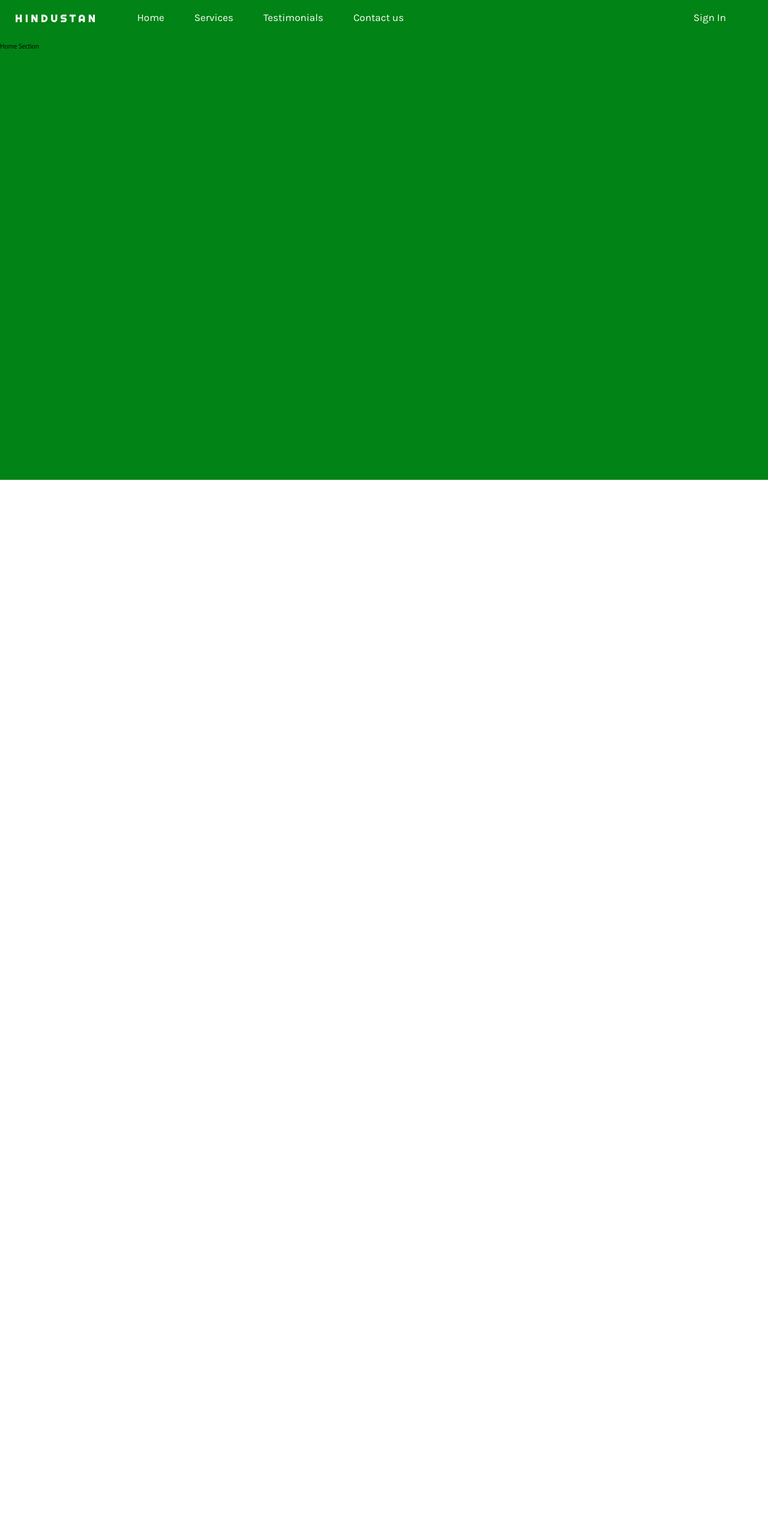
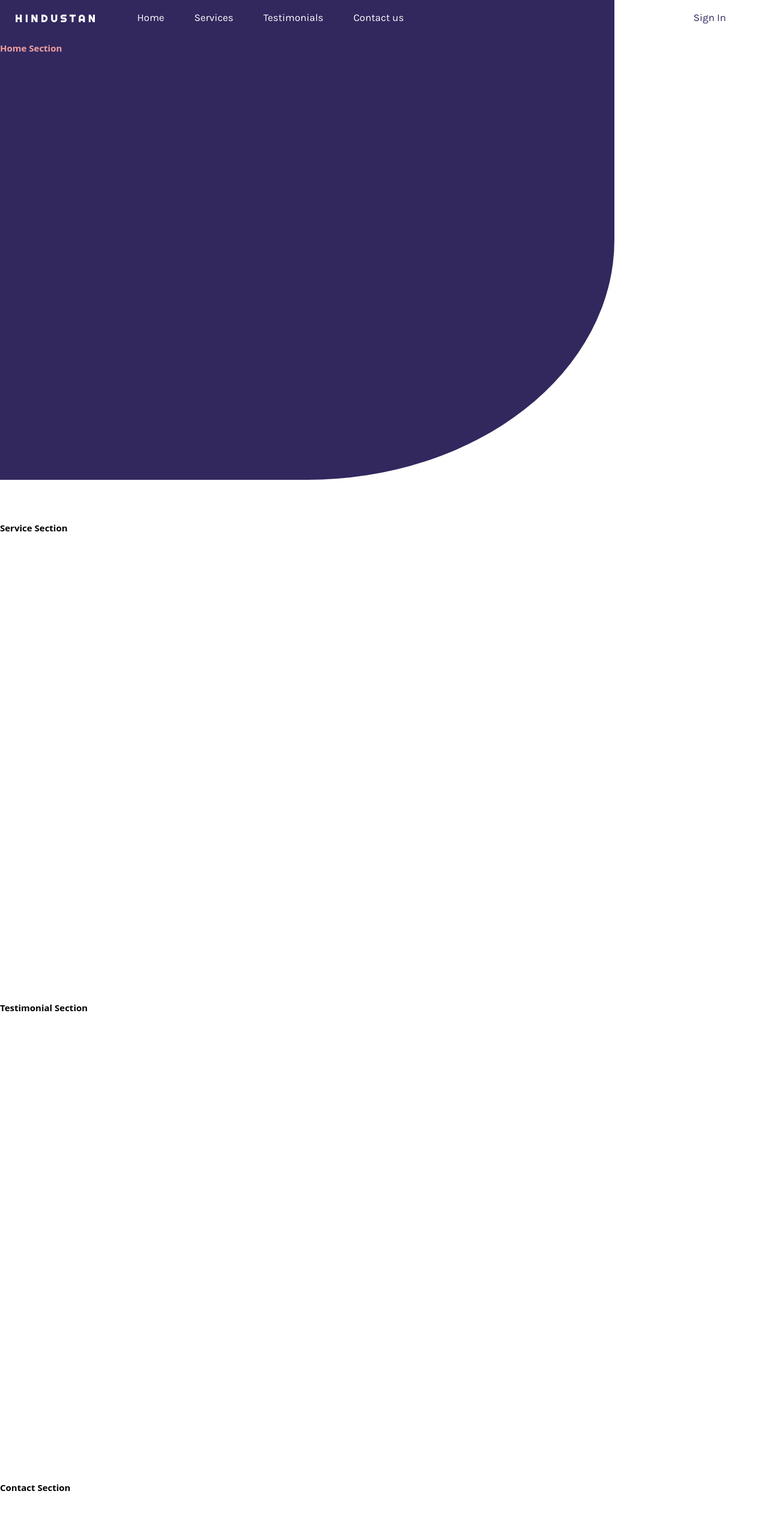
Before and after one commit to er-parag91/Community-Web-App, a React app: page / in a window 1280 px wide. Shown: the top 2566 px of the page at 60% size. Built offline with nearby package versions, Linux system fonts and the light colour scheme.

Commit message:
Placeholder section added

```diff
--- /dev/null
+++ b/src/Components/LandingPage/ContactSection/ContactSection.jsx
@@ -0,0 +1,13 @@
+
+import React from 'react';
+import './ContactSection.scss';
+
+const ContactSection = () => (
+  <div className="Contact">
+    <h1>
+        Contact Section
+    </h1>
+  </div>
+);
+
+export default ContactSection;
--- /dev/null
+++ b/src/Components/LandingPage/ContactSection/ContactSection.scss
@@ -0,0 +1,5 @@
+.Contact {
+    margin-top: 0rem;
+    padding-top: 7rem;
+    height: 100vh;
+}
--- /dev/null
+++ b/src/Components/LandingPage/HomeSection/HomeSection.jsx
@@ -0,0 +1,12 @@
+import React from 'react';
+import './HomeSection.scss';
+
+const HomeSection = () => (
+  <div className="Home">
+    <h1>
+        Home Section
+    </h1>
+  </div>
+);
+
+export default HomeSection;
--- /dev/null
+++ b/src/Components/LandingPage/HomeSection/HomeSection.scss
@@ -0,0 +1,15 @@
+.Home {
+    color: rgb(241, 161, 161);
+    margin-top: 0rem;
+    padding-top: 7rem;
+    background: var(--color-Primary-dark);
+    height: 100vh;
+    width: 80vw;
+    border-bottom-right-radius: 50%;
+}
+
+@media (max-width: 991px) {
+    .Home{
+        width: 100vw;
+    }
+}
--- a/src/Components/LandingPage/LandingPage.jsx
+++ b/src/Components/LandingPage/LandingPage.jsx
@@ -2,6 +2,10 @@ import React, { Component } from 'react';
 import NavBar from './Navigation/NavBar/NavBar';
 import SideDrawer from './SideDrawer/SideDrawer';
 import './LandingPage.scss';
+import HomeSection from './HomeSection/HomeSection';
+import ServiceSection from './ServiceSection/ServiceSection';
+import TestimonialSection from './TestimonialSection/TestimonialSection';
+import ContactSection from './ContactSection/ContactSection';
 
 class LandingPage extends Component {
   state = {
@@ -37,16 +41,16 @@ class LandingPage extends Component {
           closed={this.sideDrawerClosedHandler}
         />
         <section id="home" className="section section__home">
-          Home Section
+          <HomeSection />
         </section>
         <section id="services" className="section section__services">
-          Service Section
+          <ServiceSection />
         </section>
         <section id="testimonials" className="section section__testimonial">
-          Testimonial Section
+          <TestimonialSection />
         </section>
         <section id="contact" className="section section__contact">
-          Contact Section
+          <ContactSection />
         </section>
       </div>
     );
--- a/src/Components/LandingPage/LandingPage.scss
+++ b/src/Components/LandingPage/LandingPage.scss
@@ -1,11 +1,3 @@
+// this is temporary
 .section {
-    margin-top: 177rem;
-    padding-top: 7rem;
-
-    &__home {
-        margin-top: 0rem;
-        padding-top: 7rem;
-        background: var(--color-Primary-dark);
-        height: 100vh;
-    }
 }
--- a/src/Components/LandingPage/Navigation/NavBar/NavigationItems/NavigationItems.jsx
+++ b/src/Components/LandingPage/Navigation/NavBar/NavigationItems/NavigationItems.jsx
@@ -31,12 +31,12 @@ const NavigationItems = (props) => {
       </div>
       {isAuthenticated
         ? (
-          <NavigationItem isTop clicked={clicked} link="/logout">
+          <NavigationItem clicked={clicked} link="/logout">
           Sign Out
           </NavigationItem>
         )
         : (
-          <NavigationItem isTop clicked={clicked} link="/Auth">
+          <NavigationItem clicked={clicked} link="/Auth">
           Sign In
           </NavigationItem>
         )}
--- /dev/null
+++ b/src/Components/LandingPage/ServiceSection/ServiceSection.jsx
@@ -0,0 +1,12 @@
+import React from 'react';
+import './ServiceSection.scss';
+
+const ServiceSection = () => (
+  <div className="Service">
+    <h1>
+        Service Section
+    </h1>
+  </div>
+);
+
+export default ServiceSection;
--- /dev/null
+++ b/src/Components/LandingPage/ServiceSection/ServiceSection.scss
@@ -0,0 +1,5 @@
+.Service {
+    margin-top: 0rem;
+    padding-top: 7rem;
+    height: 100vh;
+}
--- /dev/null
+++ b/src/Components/LandingPage/TestimonialSection/TestimonialSection.jsx
@@ -0,0 +1,13 @@
+
+import React from 'react';
+import './TestimonialSection.scss';
+
+const TestimonialSection = () => (
+  <div className="Testimonial">
+    <h1>
+        Testimonial Section
+    </h1>
+  </div>
+);
+
+export default TestimonialSection;
--- /dev/null
+++ b/src/Components/LandingPage/TestimonialSection/TestimonialSection.scss
@@ -0,0 +1,5 @@
+.Testimonial {
+    margin-top: 0rem;
+    padding-top: 7rem;
+    height: 100vh;
+}
--- a/src/index.scss
+++ b/src/index.scss
@@ -1,8 +1,8 @@
 :root {
   // Primary color for website buttons, background, text color etc.
-  --color-primary: rgb(27, 247, 27);
-  --color-Primary-light: rgb(101, 207, 14);
-  --color-Primary-dark: rgb(1, 131, 22);
+  --color-primary: #9980ff;
+  --color-Primary-light: #6846f3;
+  --color-Primary-dark: #32285E;
   --color-Grey-light-1: #f7f7f7;
   --color-Grey-light-2: #f4f2f2;
   --color-Grey-light-3: #f0eeee;
@@ -27,8 +27,8 @@
   --white-gradient-2: rgba(255, 255, 255, .8);
 
   // main theme color with transparency
-  --main-gradient-1: rgba(189, 249, 139, 0.6);
-  --main-gradient-2: rgba(131, 220, 57, 0.8);
+  --main-gradient-1: rgba(105, 51, 255, 0.6);
+  --main-gradient-2: rgba(51, 26, 97, 0.8);
 }
 
 
```
